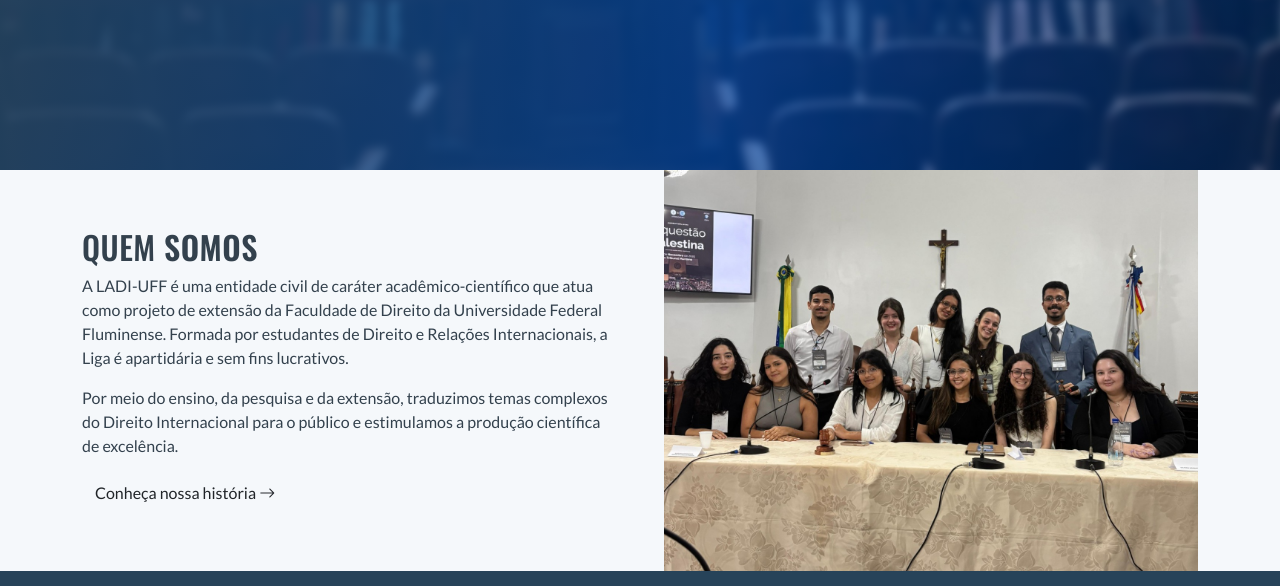
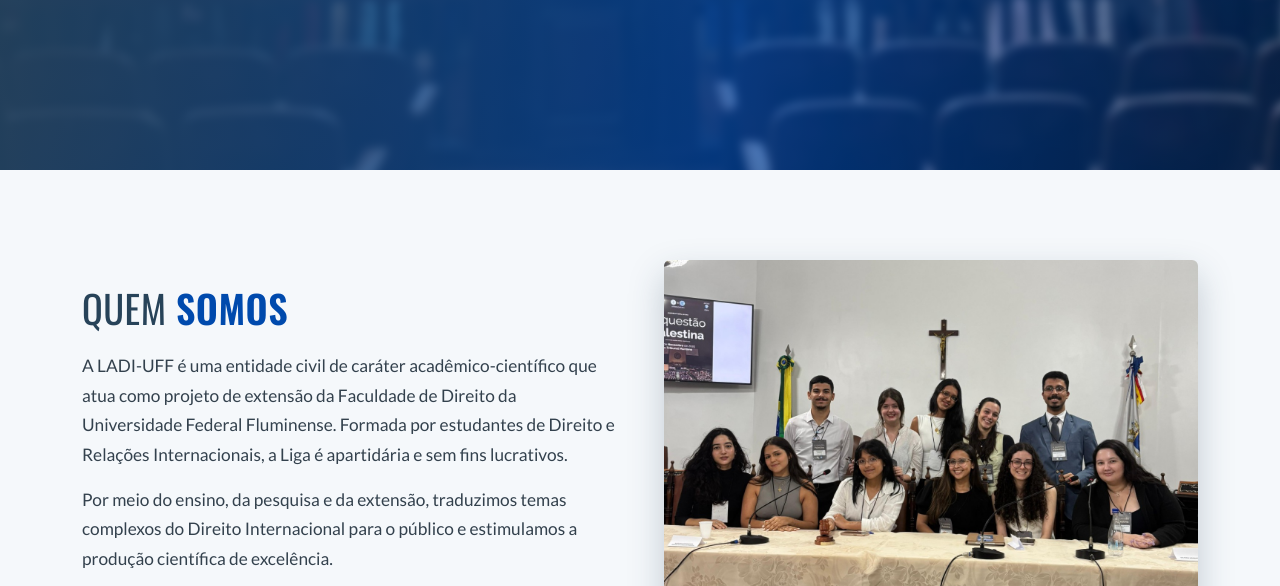
Before and after one commit to joaopiller/ladi-uff, a plain HTML site: page index.html in a window 1280 px wide. Shown: the part 630-1216 px from the top of the page. Drawn offline with nearby package versions, Linux system fonts and the light colour scheme.

Commit message:
style(home): estilo da seção quem somos

```diff
--- a/css/global.css
+++ b/css/global.css
@@ -193,6 +193,56 @@ h1, h2, h3, h4 {
   color: var(--azul);
 }
 
+.secao {
+  padding: 90px 0;
+}
+
+.titulo-secao {
+  color: var(--azul-escuro);
+  font-size: 2.4rem;
+  font-weight: 400;
+  margin-bottom: 20px;
+  overflow-wrap: break-word;
+}
+
+.titulo-secao strong {
+  color: var(--azul);
+  font-weight: 600;
+}
+
+.linha-titulo {
+  width: 70px;
+  height: 3px;
+  background-color: var(--azul-claro);
+  margin-bottom: 20px;
+}
+
+.texto {
+  font-size: 1.08rem;
+  line-height: 1.7;
+}
+
+.btn-principal {
+  background-color: var(--azul);
+  color: #fff;
+  border-radius: 30px;
+  padding: 10px 26px;
+  font-weight: 700;
+}
+
+.btn-principal:hover {
+  background-color: var(--azul-escuro);
+  color: #fff;
+}
+
+.foto-quem-somos img {
+  width: 100%;
+  aspect-ratio: 4 / 3;
+  object-fit: cover;
+  border-radius: 6px;
+  box-shadow: 0 15px 35px rgba(39, 67, 89, 0.25);
+}
+
 .rodape {
   background-color: var(--azul-escuro);
   color: #fff;
```
